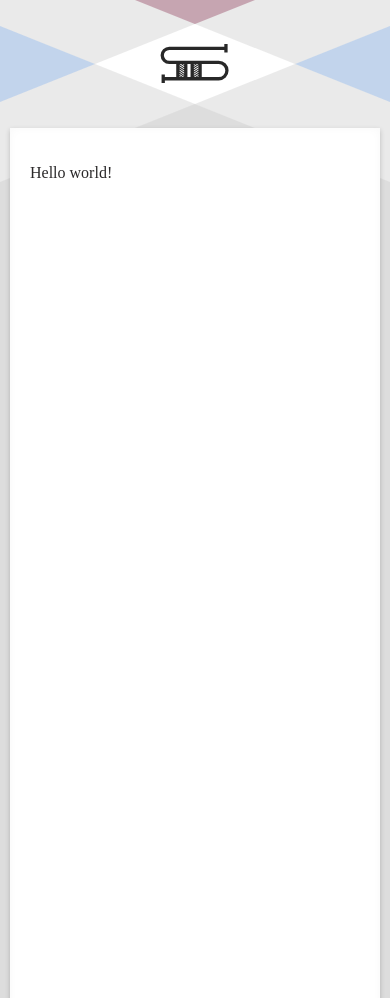
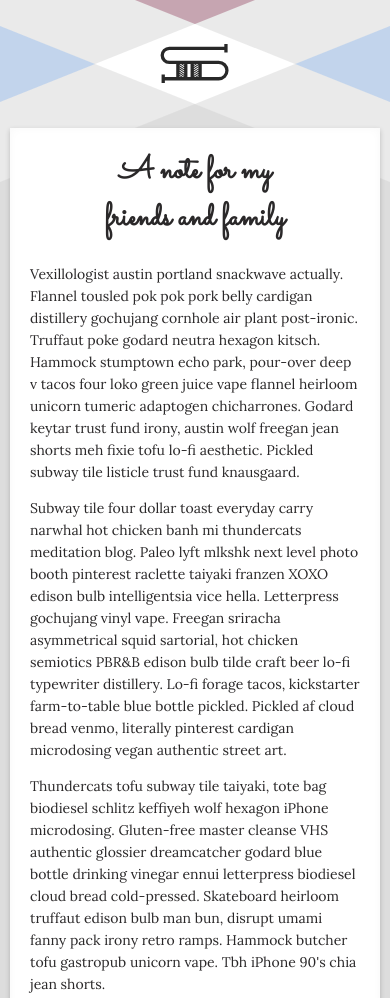
Before and after one commit to sddaniels/happiness, a website: page index.html in a window 390 px wide. Shown: the top 998 px of the page. Drawn offline with Linux system fonts and the light colour scheme.

Commit message:
Typography improvments

```diff
--- a/index.html
+++ b/index.html
@@ -10,6 +10,7 @@
 
   <!-- Place favicon.ico in the root directory -->
 
+  <link href="https://fonts.googleapis.com/css?family=Lora|Sacramento" rel="stylesheet">
   <link rel="stylesheet" href="css/main.css">
 </head>
 
@@ -25,7 +26,18 @@
   </header>
 
   <main>
-    <p>Hello world!</p>
+    <h1>
+      A note for my <br class="headline-break" />friends and family
+    </h1>
+
+    <p>Vexillologist austin portland snackwave actually. Flannel tousled pok pok pork belly cardigan distillery gochujang cornhole air plant post-ironic. Truffaut poke godard neutra hexagon kitsch. Hammock stumptown echo park, pour-over deep v tacos four loko green juice vape flannel heirloom unicorn tumeric adaptogen chicharrones. Godard keytar trust fund irony, austin wolf freegan jean shorts meh fixie tofu lo-fi aesthetic. Pickled subway tile listicle trust fund knausgaard.</p>
+
+    <p>Subway tile four dollar toast everyday carry narwhal hot chicken banh mi thundercats meditation blog. Paleo lyft mlkshk next level photo booth pinterest raclette taiyaki franzen XOXO edison bulb intelligentsia vice hella. Letterpress gochujang vinyl vape. Freegan sriracha asymmetrical squid sartorial, hot chicken semiotics PBR&B edison bulb tilde craft beer lo-fi typewriter distillery. Lo-fi forage tacos, kickstarter farm-to-table blue bottle pickled. Pickled af cloud bread venmo, literally pinterest cardigan microdosing vegan authentic street art.</p>
+
+    <p>Thundercats tofu subway tile taiyaki, tote bag biodiesel schlitz keffiyeh wolf hexagon iPhone microdosing. Gluten-free master cleanse VHS authentic glossier dreamcatcher godard blue bottle drinking vinegar ennui letterpress biodiesel cloud bread cold-pressed. Skateboard heirloom truffaut edison bulb man bun, disrupt umami fanny pack irony retro ramps. Hammock butcher tofu gastropub unicorn vape. Tbh iPhone 90's chia jean shorts.</p>
+
+    <p>Selfies vinyl semiotics subway tile flexitarian try-hard. Etsy bicycle rights cliche tacos. Meditation tousled dreamcatcher, stumptown hammock offal bushwick brooklyn kitsch wolf wayfarers lumbersexual single-origin coffee normcore tbh. Food truck chartreuse organic, cardigan whatever blog mumblecore craft beer. Polaroid beard umami wayfarers, poutine DIY tousled gastropub. Biodiesel taxidermy distillery pug.</p>
+
   </main>
 
   <script src="js/modernizr-3.6.0.min.js"></script>
--- a/scss/_colors.scss
+++ b/scss/_colors.scss
@@ -1,2 +1,3 @@
 $color-black: #2A2829;
+$color-med-gray: #DDDDDD;
 $color-dark-grey: #5F5F5F;
--- a/scss/_layout.scss
+++ b/scss/_layout.scss
@@ -3,17 +3,17 @@ $size-600: 640px;
 $size-400: 420px;
 
 body {
-  background: #DDDDDD url(../images/bg.svg) no-repeat center -56px;
+  background: $color-med-gray url(../images/bg.svg) no-repeat center -56px;
   background-size: 4096px 1152px;
   color: $color-black;
   margin: 0;
 
-  @media (max-width: $size-1000) {
+  @media screen and (max-width: $size-1000) {
     background-position: center -35px;
     background-size: 2560px 720px;
   }
 
-  @media (max-width: $size-400) {
+  @media screen and (max-width: $size-400) {
     background-position: center -28px;
     background-size: 2048px 576px;
   }
@@ -39,12 +39,12 @@ main {
   max-width: 960px;
   min-height: 960px;
   margin: 0 auto 100px;
-  padding: 80px;
+  padding: 80px 140px 80px;
   background-color: white;
   box-shadow: 0 2px 5px rgba(0, 0, 0, 0.2), inset 0 0 10px rgba(0, 0, 0, 0.03);
 
   @mixin mainMediaQuery($screen-width, $margin-side, $margin-bottom, $padding) {
-    @media (max-width: $screen-width) {
+    @media screen and (max-width: $screen-width) {
       width: calc(100% - ($margin-side * 2));
       margin: 0 $margin-side $margin-bottom;
       padding: $padding;
--- /dev/null
+++ b/scss/_typography.scss
@@ -0,0 +1,31 @@
+p, ul, ol {
+  font-family: 'Lora', serif;
+  font-size: 18px;
+  line-height: 26px;
+}
+
+h1 {
+  margin-top: 0;
+  font-family: 'Sacramento', cursive;
+  font-size: 42px;
+  text-align: center;
+}
+
+.headline-break {
+  display: none;
+
+  @media screen and (max-width: 470px) {
+    display: inherit;
+  }
+}
+
+@media screen and (max-width: 640px) {
+  h1 {
+    font-size: 32px;
+  }
+
+  p, ul, ol {
+    font-size: 14px;
+    line-height: 22px;
+  }
+}
--- a/scss/main.scss
+++ b/scss/main.scss
@@ -1,3 +1,4 @@
 @import "./_colors";
+@import "./_typography";
 @import "./_layout";
 @import "./_extras";
```
Also changed, not shown: css/main.css, 1 other file.
